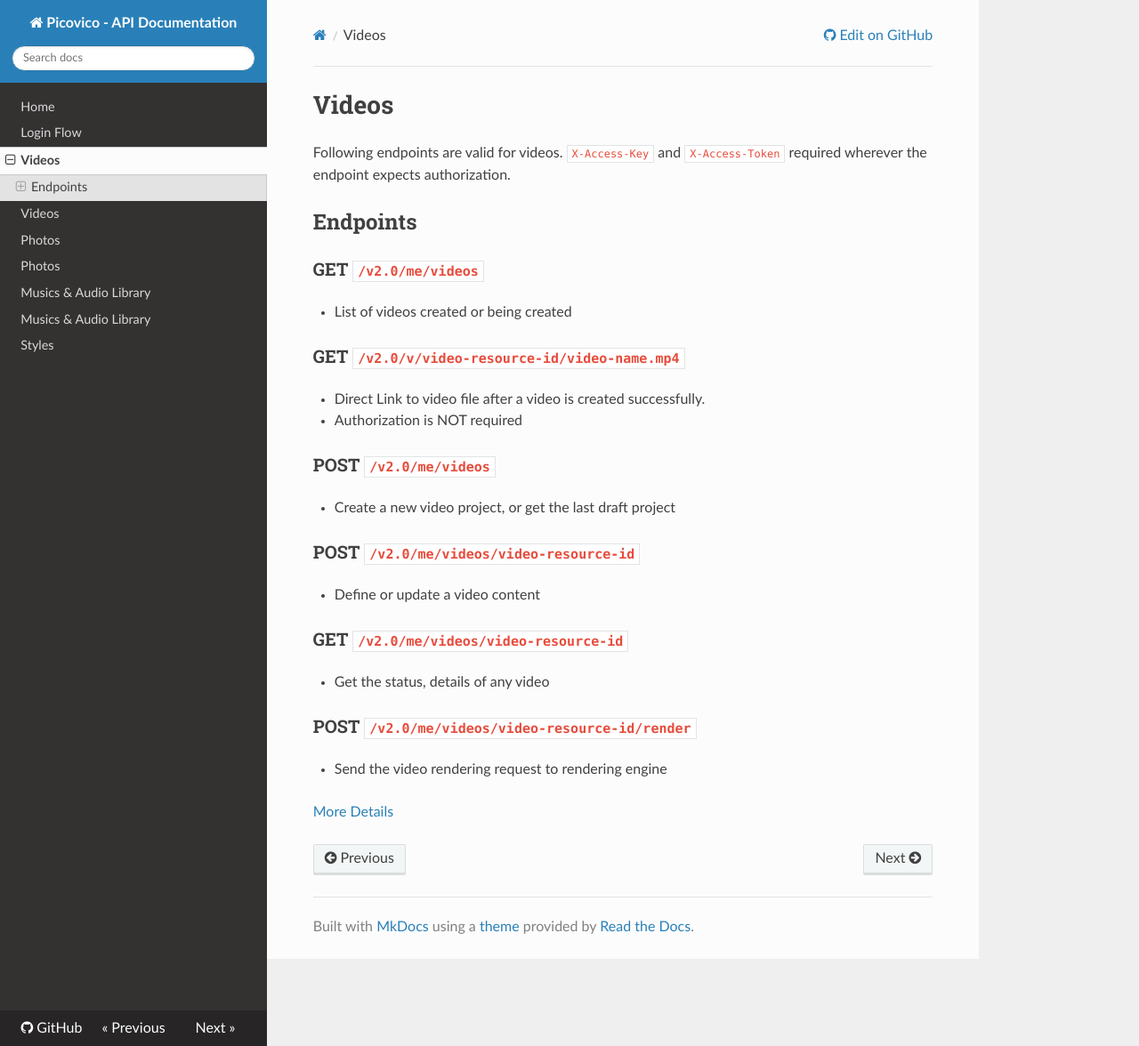
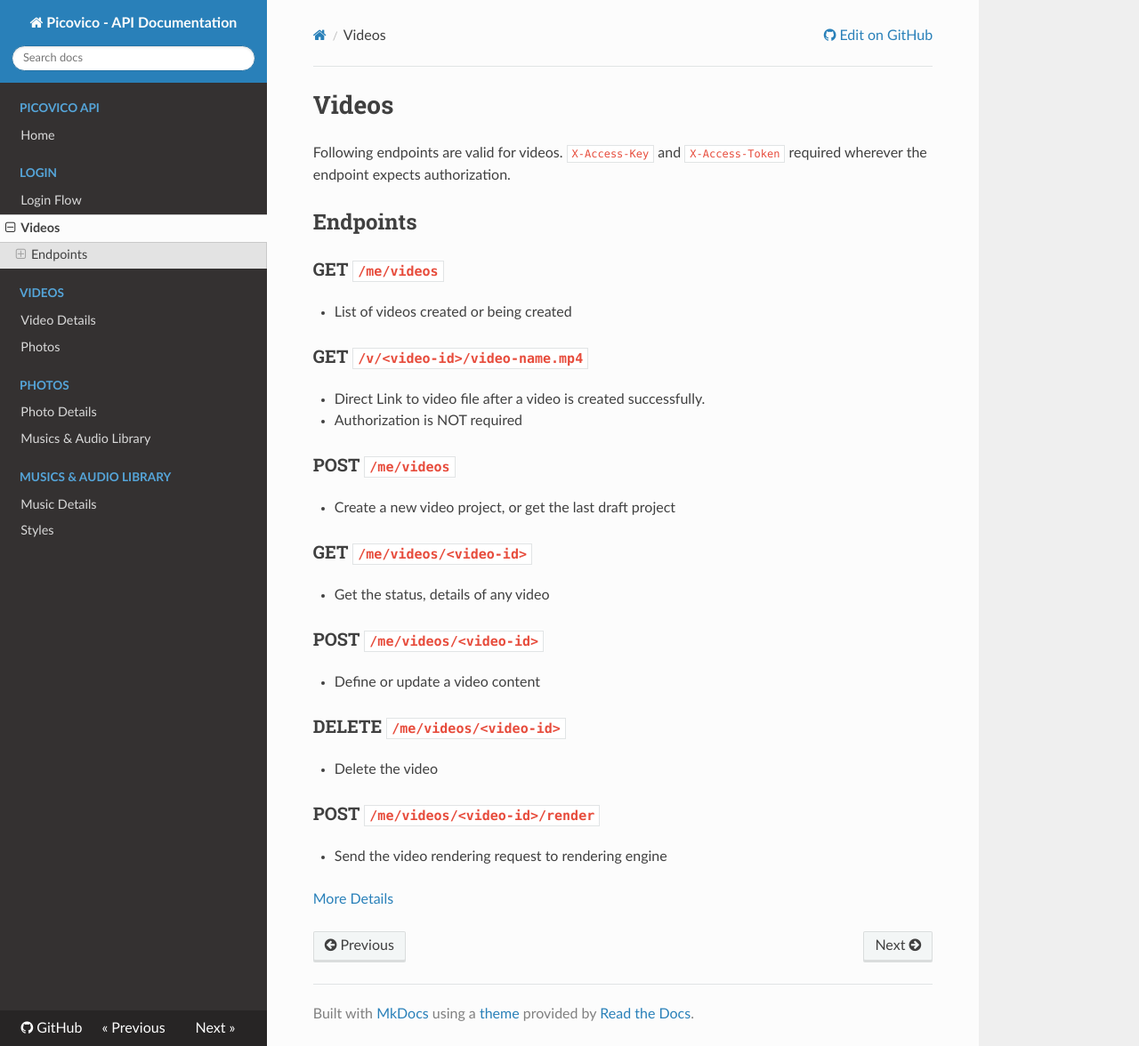
Before and after one commit to picovico/apidocs, an MkDocs documentation site: the page built from docs/videos/index.md, in a window 1280 px wide and 1176 px high. Shown: the whole window at 89% size. Built offline with MkDocs 1.6.1, drawn with Linux system fonts in a browser that asks for light colours; nearby versions of some CDN libraries; old or Windows-style settings are respelled for this version of MkDocs.

Commit message:
video details added, folder structures changed

```diff
--- a/docs/videos/index.md
+++ b/docs/videos/index.md
@@ -2,23 +2,26 @@
 Following endpoints are valid for videos. `X-Access-Key` and `X-Access-Token` required wherever the endpoint expects
 authorization.
 ## Endpoints
-### GET `/v2.0/me/videos`
+### GET `/me/videos`
 * List of videos created or being created
 
-### GET `/v2.0/v/video-resource-id/video-name.mp4`
+### GET `/v/<video-id>/video-name.mp4`
 * Direct Link to video file after a video is created successfully.
 * Authorization is NOT required
 
-### POST `/v2.0/me/videos`
+### POST `/me/videos`
 * Create a new video project, or get the last draft project
 
-### POST `/v2.0/me/videos/video-resource-id`
+### GET `/me/videos/<video-id>`
+* Get the status, details of any video
+
+### POST `/me/videos/<video-id>`
 * Define or update a video content
 
-### GET `/v2.0/me/videos/video-resource-id`
-* Get the status, details of any video
+### DELETE `/me/videos/<video-id>`
+* Delete the video
 
-### POST `/v2.0/me/videos/video-resource-id/render`
+### POST `/me/videos/<video-id>/render`
 * Send the video rendering request to rendering engine
 
 
--- a/mkdocs.yml
+++ b/mkdocs.yml
@@ -5,12 +5,12 @@
 site_favicon: http://www.picovico.com/app/assets/img/favicon.ico?v=102
 docs_dir: docs
 pages:
- - [index.md, Home]
- - [login-flow.md, Login Flow]
- - [videos/index.md, Videos]
- - [videos/details.md, Videos]
- - [photos/index.md, Photos]
- - [photos/details.md, Photos]
- - [musics/index.md, Musics & Audio Library]
- - [musics/details.md, Musics & Audio Library]
- - [styles.md, Styles]
+ - ['index.md', 'Picovico API', 'Home']
+ - ['login/index.md', 'Login', 'Login Flow']
+ - ['videos/index.md', 'Videos']
+ - ['videos/details.md', 'Videos', 'Video Details']
+ - ['photos/index.md', 'Photos']
+ - ['photos/details.md', 'Photos', 'Photo Details']
+ - ['musics/index.md', 'Musics & Audio Library']
+ - ['musics/details.md', 'Musics & Audio Library', 'Music Details']
+ - ['styles/index.md', 'Styles']
```
Also changed, not shown: docs/videos/details.md (+172 -0 lines), docs/login/index.md (renamed from docs/login-flow.md), docs/styles/index.md (renamed from docs/styles.md).
